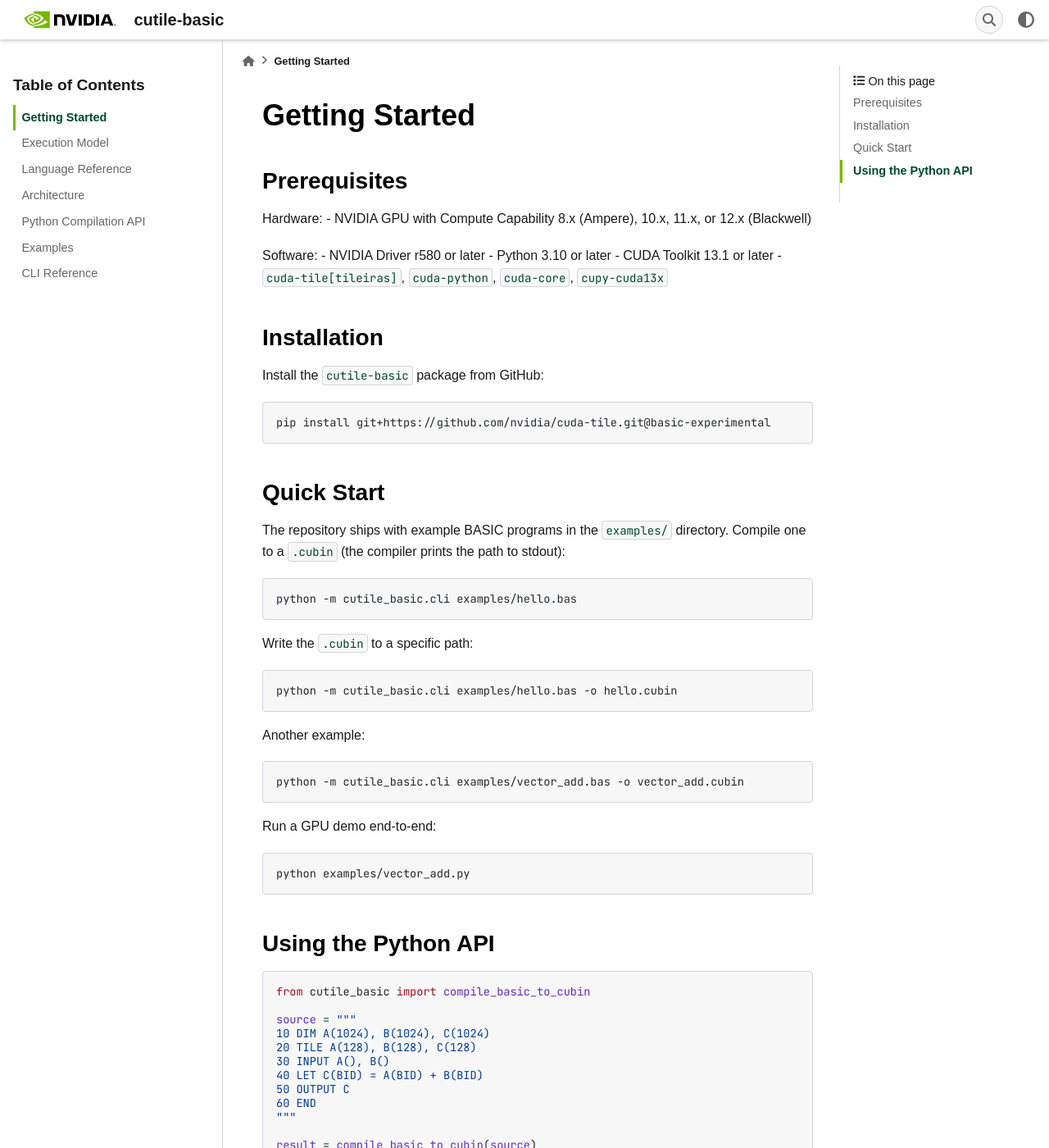
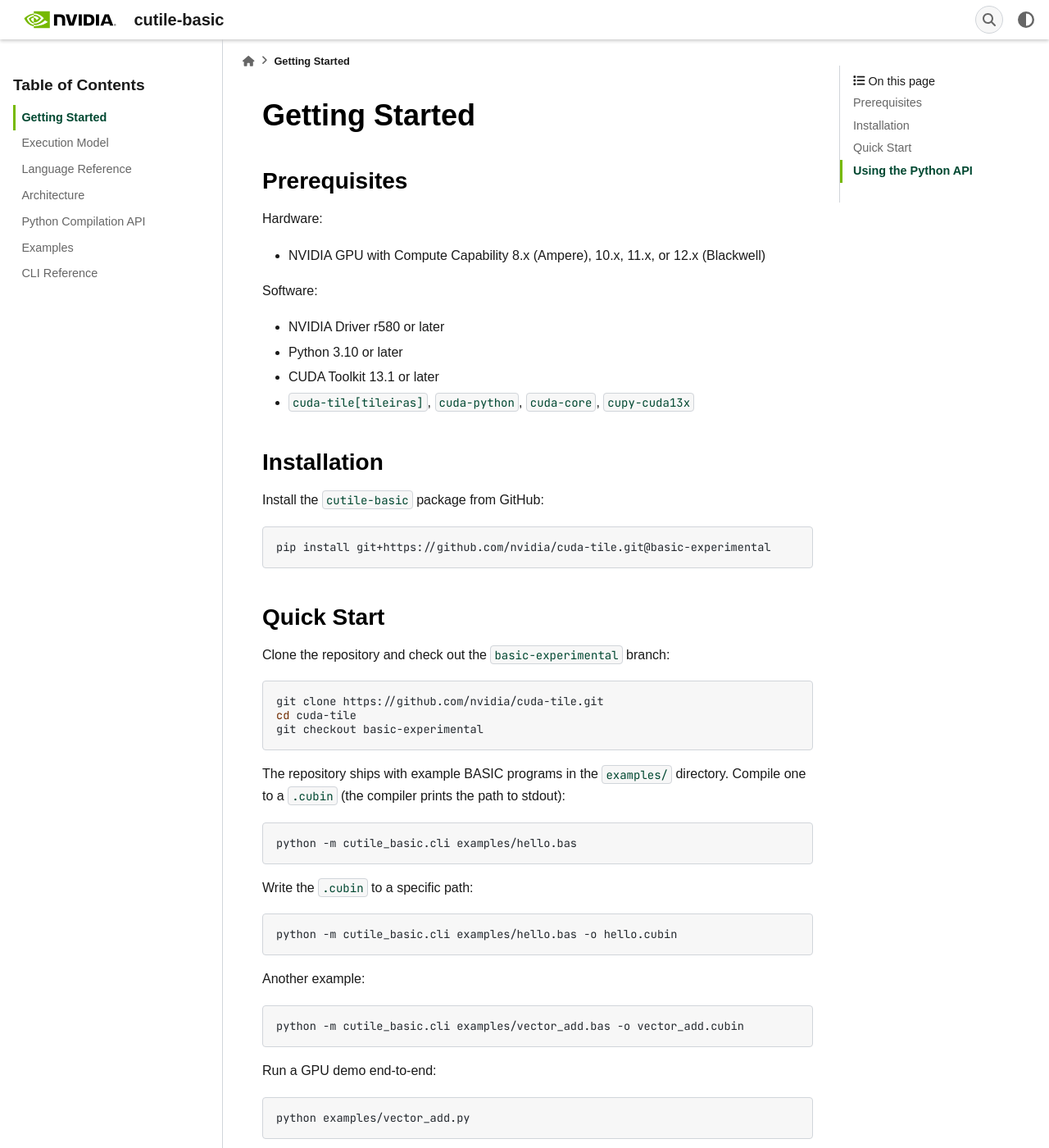
Before and after one commit to NVIDIA/cuda-tile, a Sphinx documentation site: the page built from docs/getting_started.rst, in a window 1280 px wide and 1400 px high. Shown: the whole window at 82% size. Built offline with Sphinx 7.4.7, drawn with Linux system fonts in a browser that asks for light colours; some web fonts are replaced.

Commit message:
Improve getting-started docs: fix RST lists, add clone/checkout instructions, reorder README sections
- Fix RST list formatting in getting_started.rst (blank line before bullet lists)
- Add clone and checkout instructions to Quick Start in both README and getting_started.rst
- Move Installation section before Quick Start in README

```diff
--- a/docs/getting_started.rst
+++ b/docs/getting_started.rst
@@ -5,9 +5,11 @@
 -------------
 
 Hardware:
+
 - NVIDIA GPU with Compute Capability 8.x (Ampere), 10.x, 11.x, or 12.x (Blackwell)
 
 Software:
+
 - NVIDIA Driver r580 or later
 - Python 3.10 or later
 - CUDA Toolkit 13.1 or later
@@ -24,6 +26,14 @@
 
 Quick Start
 -----------
+
+Clone the repository and check out the ``basic-experimental`` branch:
+
+.. code-block:: bash
+
+   git clone https://github.com/nvidia/cuda-tile.git
+   cd cuda-tile
+   git checkout basic-experimental
 
 The repository ships with example BASIC programs in the ``examples/`` directory.
 Compile one to a ``.cubin`` (the compiler prints the path to stdout):
```
Also changed, not shown: README.md (+14 -6 lines).
